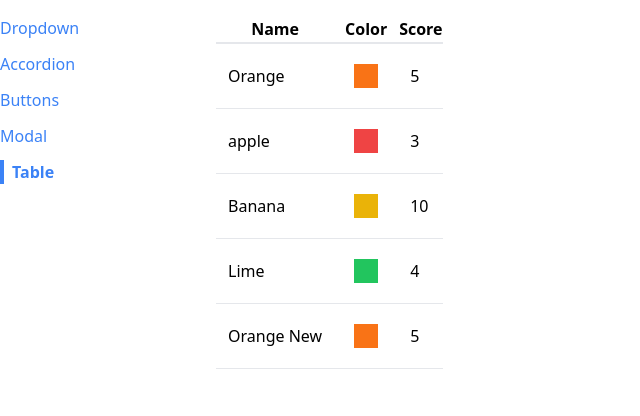
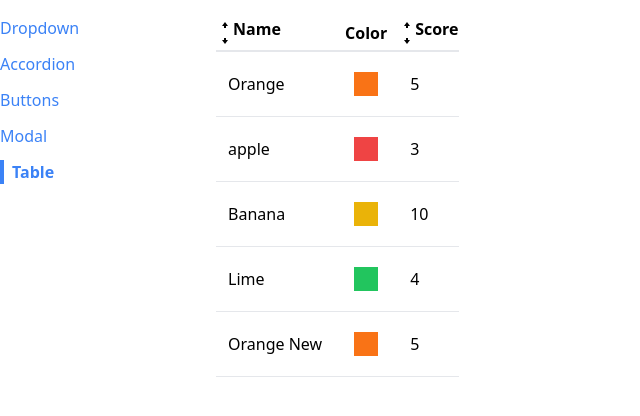
Before and after one commit to cse-amarjeet/React-Component-Button, a React (Create React App) app: page /table in a window 1280 px wide. Shown: the top 416 px of the page, without its empty margins (0-640 px from the left). Built offline with nearby package versions, Linux system fonts and the light colour scheme.

Commit message:
completed the Table component and Table component is fully reusalbe

```diff
--- /dev/null
+++ b/src/components/SortableTable.js
@@ -0,0 +1,98 @@
+import { useState } from "react";
+import Table from "./Table";
+import { GoArrowSmallUp, GoArrowSmallDown } from "react-icons/go";
+
+function SortableTable(props) {
+  const [sortOrder, setSortOrder] = useState(null);
+  const [sortBy, setSortBy] = useState(null);
+  const { config, data } = props;
+
+  const handleClick = (label) => {
+    if (sortBy && label !== sortBy) {
+      setSortOrder("asc");
+      setSortBy(label);
+      return;
+    }
+    if (sortOrder === null) {
+      setSortOrder("asc");
+      setSortBy(label);
+    } else if (sortOrder === "asc") {
+      setSortOrder("desc");
+      setSortBy(label);
+    } else if (sortOrder === "desc") {
+      setSortOrder(null);
+      setSortBy(null);
+    }
+  };
+
+  const updatedConfig = config.map((column) => {
+    if (!column.sortValue) {
+      return column;
+    }
+
+    return {
+      ...column,
+      header: () => {
+        return (
+          <th
+            className="cursor-pointer hover:bg-gray-100"
+            onClick={() => handleClick(column.label)}
+          >
+            <div className="flex items-centre">
+              {getIcons(column.label, sortBy, sortOrder)}
+              {column.label}
+            </div>
+          </th>
+        );
+      },
+    };
+  });
+
+  let sortedData = data;
+  if (sortOrder && sortBy) {
+    const { sortValue } = config.find((column) => column.label === sortBy);
+    sortedData = [...data].sort((a, b) => {
+      const valueA = sortValue(a);
+      const valueB = sortValue(b);
+
+      const reverseOrder = sortOrder === "asc" ? 1 : -1;
+      if (typeof valueA === "string") {
+        return valueA.localeCompare(valueB) * reverseOrder;
+      } else {
+        return (valueA - valueB) * reverseOrder;
+      }
+    });
+  }
+  return <Table {...props} data={sortedData} config={updatedConfig} />;
+}
+function getIcons(label, sortBy, sortOrder) {
+  if (label !== sortBy) {
+    return (
+      <div>
+        <GoArrowSmallUp />
+        <GoArrowSmallDown />
+      </div>
+    );
+  }
+  if (sortOrder === null) {
+    return (
+      <div>
+        <GoArrowSmallUp />
+        <GoArrowSmallDown />
+      </div>
+    );
+  } else if (sortOrder === "asc") {
+    return (
+      <div>
+        <GoArrowSmallUp />
+      </div>
+    );
+  } else if (sortOrder === "desc") {
+    return (
+      <div>
+        <GoArrowSmallDown />
+      </div>
+    );
+  }
+}
+export default SortableTable;
--- a/src/components/Table.js
+++ b/src/components/Table.js
@@ -1,5 +1,10 @@
+import { Fragment } from "react"; //this is a very simple component provided by react that take a parameter and return the same in return stmt
+
 function Table({ data, keyFn, config }) {
   const renderedHearders = config.map((column) => {
+    if (column.header) {
+      return <Fragment key={column.label}>{column.header()}</Fragment>;
+    }
     return <th key={column.label}>{column.label}</th>;
   });
   const renderedRows = data.map((rowData) => {
--- a/src/pages/TablePage.js
+++ b/src/pages/TablePage.js
@@ -1,5 +1,5 @@
-import Table from "../components/Table";
-
+import SortableTable from "../components/SortableTable";
+// import Table from "../components/Table";
 function TablePage() {
   const data = [
     { name: "Orange", color: "bg-orange-500", score: 5 },
@@ -9,12 +9,20 @@
     { name: "Orange New", color: "bg-orange-500", score: 5 },
   ];
   const config = [
-    { label: "Name ", render: (fruit) => fruit.name },
+    {
+      label: "Name ",
+      render: (fruit) => fruit.name,
+      sortValue: (fruit) => fruit.name,
+    },
     {
       label: "Color",
       render: (fruit) => <div className={`p-3 m-2 ${fruit.color}`}></div>,
     },
-    { label: "Score", render: (fruit) => fruit.score },
+    {
+      label: "Score",
+      render: (fruit) => fruit.score,
+      sortValue: (fruit) => fruit.score,
+    },
   ];
 
   const keyFn = (fruit) => {
@@ -23,7 +31,7 @@
 
   return (
     <div>
-      <Table data={data} keyFn={keyFn} config={config} />
+      <SortableTable data={data} keyFn={keyFn} config={config} />
     </div>
   );
 }
```
